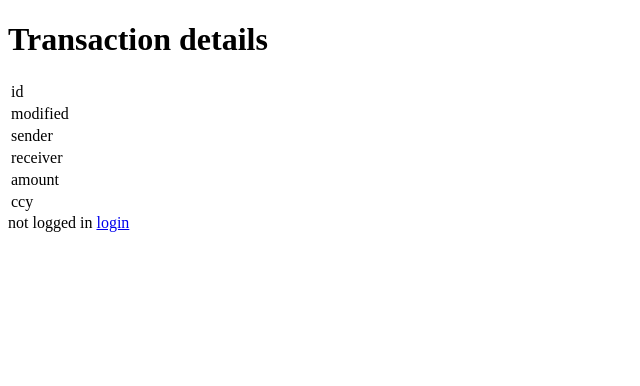
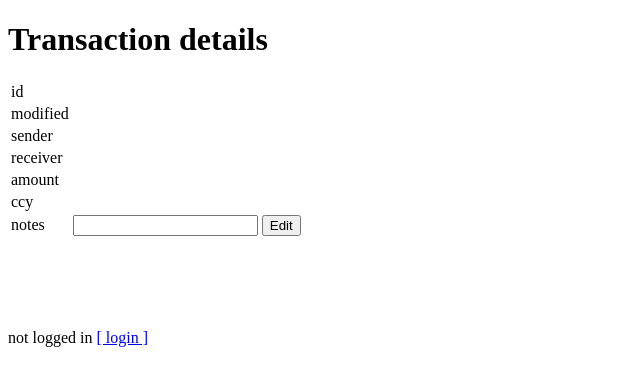
Before and after one commit to felonx/flasking, a Flask app: template project/templates/details.html in a window 1280 px wide. Shown: the top 386 px of the page, without its empty margins (0-640 px from the left). Run offline with Flask 2, Linux system fonts and the light colour scheme; the template is opened without the code that fills it, so the values that code supplies are empty.

Commit message:
added editable notes to Transaction model and details page

```diff
--- a/project/app.py
+++ b/project/app.py
@@ -1,7 +1,8 @@
+from functools import wraps
+
 from flask import Flask, session, redirect, render_template, request
 from flask_sqlalchemy import SQLAlchemy
 
-from functools import wraps
 
 app = Flask(__name__)
 app.config['SQLALCHEMY_DATABASE_URI'] = r'sqlite:///test.db'
@@ -17,6 +18,7 @@ class Transaction(db.Model):
     modified = db.Column(db.DateTime, nullable=False)
     amount = db.Column(db.Float, nullable=False)
     ccy = db.Column(db.String(3), nullable=False)
+    notes = db.Column(db.String(200), default='')
 
     def __repr__(self):
         return f'Transaction {self.id}: {self.ccy} {self.amount} from {self.sender}'
@@ -38,15 +40,6 @@ def index():
     return redirect('/transactions')
 
 
-@app.route('/login', methods=['GET', 'POST'])
-def login():
-    if request.method == 'POST':
-        user = request.form['login']
-        session['user'] = user
-        return redirect('/')
-    return render_template('login.html')
-
-
 @app.route('/transactions')
 @login_required
 def transactions_page():
@@ -54,11 +47,23 @@ def transactions_page():
     return render_template("transactions.html", transactions=transactions)
 
 
-@app.route('/transactions/<int:id>')
+@app.route('/transactions/<int:id>', methods=['GET', 'POST'])
 @login_required
 def details_page(id):
     transaction = Transaction.query.get_or_404(id)
+    if request.method == 'POST':
+        transaction.notes = request.form['note']
+        db.session.commit()
     return render_template("details.html", transaction=transaction)
+
+
+@app.route('/login', methods=['GET', 'POST'])
+def login_page():
+    if request.method == 'POST':
+        user = request.form['login']
+        session['user'] = user
+        return redirect('/')
+    return render_template('login.html')
 
 
 @app.route('/logout')
--- a/project/templates/base.html
+++ b/project/templates/base.html
@@ -9,12 +9,13 @@
     {% block body %}{% endblock %}
 </body>
 <footer>
+    <br><br><br><br><br>
     {% if session['user'] %}
         logged in as {{ session['user'] }}
-        <a href="/logout">logout</a>
+        <a href="/logout">   [ logout ]    </a>
     {% else %}
         not logged in
-    <a href="/login">login</a>
+    <a href="/login">  [ login ]   </a>
     {% endif %}
 </footer>
 </html>
--- a/project/templates/details.html
+++ b/project/templates/details.html
@@ -35,6 +35,12 @@ Transaction Details
             <td>ccy</td>
             <td>{{ transaction.ccy }}</td>
         </tr>
+        <tr>
+            <td>notes</td>
+            <td><form action="/transactions/{{ transaction.id }}" method="POST">
+                <input type="text" name="note" value="{{ transaction.notes }}">
+                <input type="submit" value="Edit"> </form></td>
+        </tr>
 
     </table>
 
--- a/project/templates/login.html
+++ b/project/templates/login.html
@@ -8,7 +8,7 @@ Login
 <div class="content">
 <h4>enter your username:</h4>
     <form action="/login" method="POST">
-        <input type="text" name="login" id="login">
+        <input type="text" name="login">
         <input type="submit" value="Login">
     </form>
 </div>
--- a/sample_data.py
+++ b/sample_data.py
@@ -8,7 +8,7 @@ from project.app import db
 from project.app import Transaction
 
 names = ['John Smith', 'Mark Kowalski', 'Abraham Lincoln', 'Ronaldo', 'Romario', 'Bebeto']
-ccys = [x.upper() for x in ['usd', 'eur', 'gbp', 'pln', 'jpy', 'cad']]
+ccys = [x.upper() for x in ['usd', 'eur', 'gbp', 'pln', 'jpy', 'cad', 'aud', 'nzd', 'krw', 'sek', 'hkd']]
 
 # drop duplicates
 names = list(set(names))
```
